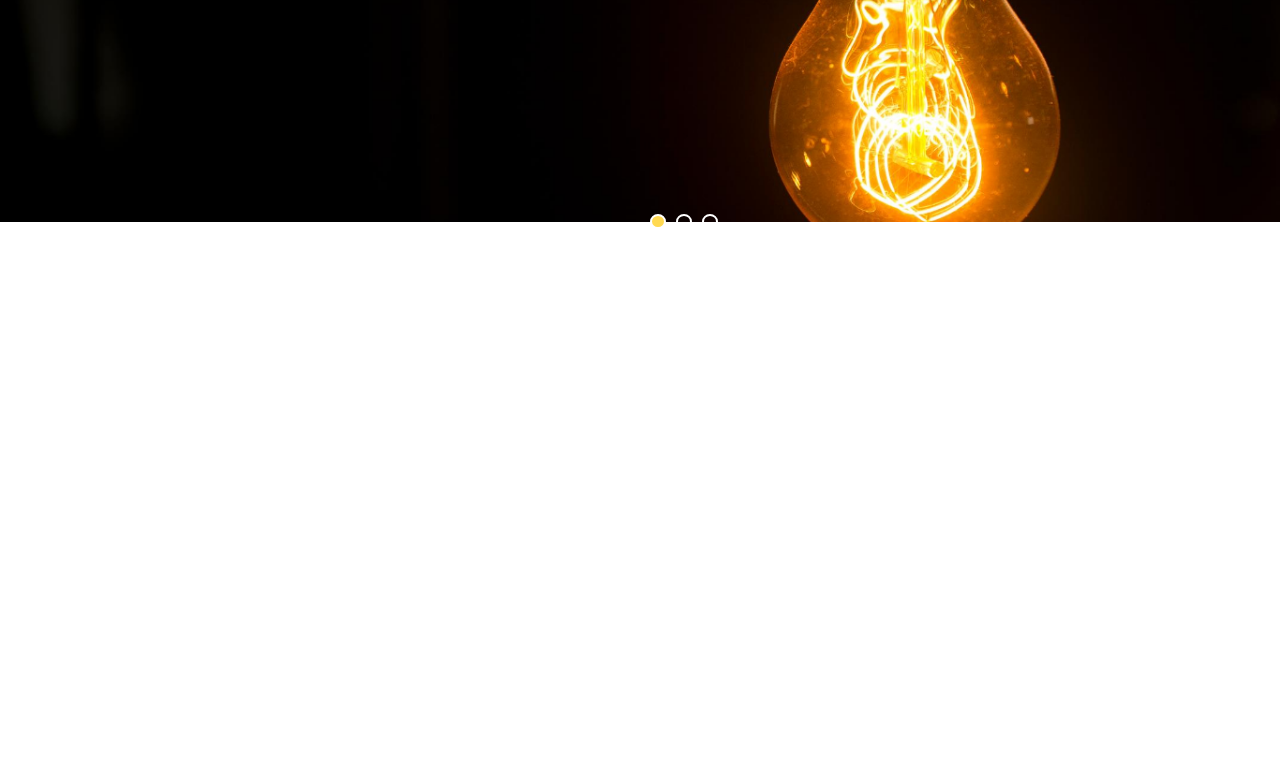
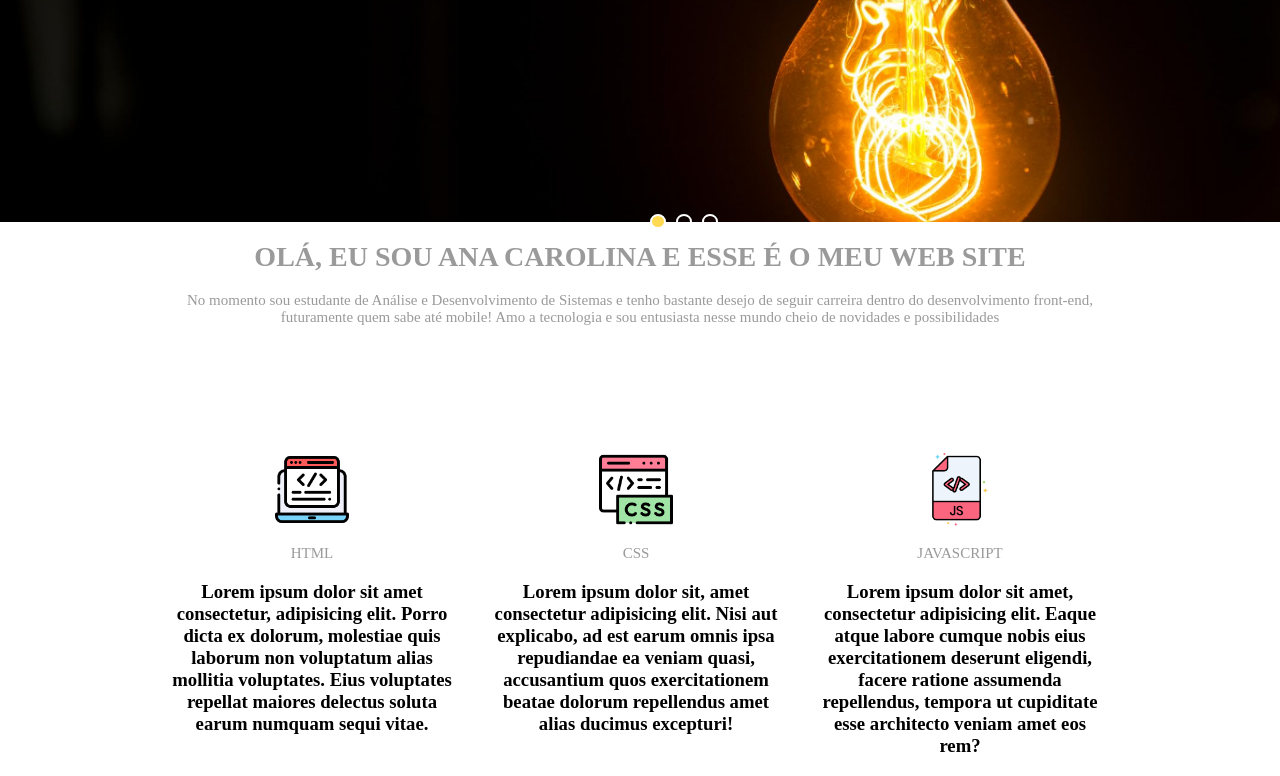
Before and after one commit to anacborgesg/MeuSite, a plain HTML site: page Primeiro Site/index.html in a window 1280 px wide. Shown: the part 354-1130 px from the top of the page. Before the commit the page ends 800 px from the top, so only its background shows below. Drawn offline with nearby package versions, Linux system fonts and the light colour scheme.

Commit message:
Commit 3
Add dos icons das tecnologias e introdução de texto inicial

```diff
--- a/Primeiro Site/_css/estilo.css
+++ b/Primeiro Site/_css/estilo.css
@@ -14,7 +14,8 @@
         height: 60px;
     }
 
-    main {
+    main,
+    .content {
         margin: 0 auto;
         width: 980px;
         position: relative;
@@ -156,3 +157,30 @@
         padding-left: 10px;
         display: inline-block;
     }
+
+    .texto-intro {
+        text-align: center;
+    }
+
+    .texto-intro p {
+        font-size: 15px;
+        color: #9a9a9a;
+    }
+
+    .texto-intro h1 {
+        font-size: 28px;
+        color: #9a9a9a;
+        text-transform: uppercase;
+    }
+
+    .col-3 {
+        width: 30%;
+        float: left;
+        position: relative;
+        padding-left: 15px;
+        padding-right: 15px;
+    }
+
+    .bloco-texto {
+        margin-top: 7em;
+    }
--- a/Primeiro Site/index.html
+++ b/Primeiro Site/index.html
@@ -58,14 +58,37 @@
             <img src="./_imagem/slider/banner2.png ">
             <img src="./_imagem/slider/banner2.png ">
             <img src="./_imagem/slider/banner2.png ">
+        </div>
+    </div>
 
+    <div class="col-100 ">
+        <div class="content texto-intro">
+            <h1>Olá, eu sou <strong>Ana Carolina </strong> e esse é o meu Web site</h1>
+            <p>No momento sou estudante de Análise e Desenvolvimento de Sistemas e tenho bastante desejo de seguir carreira dentro do desenvolvimento front-end, futuramente quem sabe até mobile! Amo a tecnologia e sou entusiasta nesse mundo cheio de novidades
+                e possibilidades</p>
 
+            <div class="col-3 bloco-texto">
+                <img src="./_imagem/html icon.png" width="25%">
+                <p>HTML</p>
+                <h3>Lorem ipsum dolor sit amet consectetur, adipisicing elit. Porro dicta ex dolorum, molestiae quis laborum non voluptatum alias mollitia voluptates. Eius voluptates repellat maiores delectus soluta earum numquam sequi vitae.</h3>
+            </div>
+            <div class="col-3 bloco-texto">
+                <img src="./_imagem/css icon.png" width=" 25% ">
+                <p>CSS</p>
+                <h3>Lorem ipsum dolor sit, amet consectetur adipisicing elit. Nisi aut explicabo, ad est earum omnis ipsa repudiandae ea veniam quasi, accusantium quos exercitationem beatae dolorum repellendus amet alias ducimus excepturi!</h3>
+            </div>
+            <div class="col-3 bloco-texto ">
+                <img src="./_imagem/js.png " width="25% ">
+                <p>JAVASCRIPT</p>
+                <h3>Lorem ipsum dolor sit amet, consectetur adipisicing elit. Eaque atque labore cumque nobis eius exercitationem deserunt eligendi, facere ratione assumenda repellendus, tempora ut cupiditate esse architecto veniam amet eos rem?</h3>
+            </div>
         </div>
+    </div>
 
-    </div>
     <script type="text/javascript " src="https://code.jquery.com/jquery-1.11.0.min.js "></script>
     <script type="text/javascript " src="https://code.jquery.com/jquery-migrate-1.2.1.min.js "></script>
-    <script type="text/javascript " src="https://cdn.jsdelivr.net/npm/slick-carousel@1.8.1/slick/slick.min.js "></script>
+    <script type="text/javascript " src="https://cdn.jsdelivr.net/npm/slick-carousel@1.8.1/slick/slick.min.js ">
+    </script>
     <script type="text/javascript " src="./_js/main.js "></script>
 </body>
 
```
Also changed, not shown: Primeiro Site/_imagem/content-1.png (deleted), Primeiro Site/_imagem/content-2.png (deleted), Primeiro Site/_imagem/content-3.png (deleted), Primeiro Site/_imagem/css icon.png (added), Primeiro Site/_imagem/html icon.png (added), Primeiro Site/_imagem/js.png (added).
